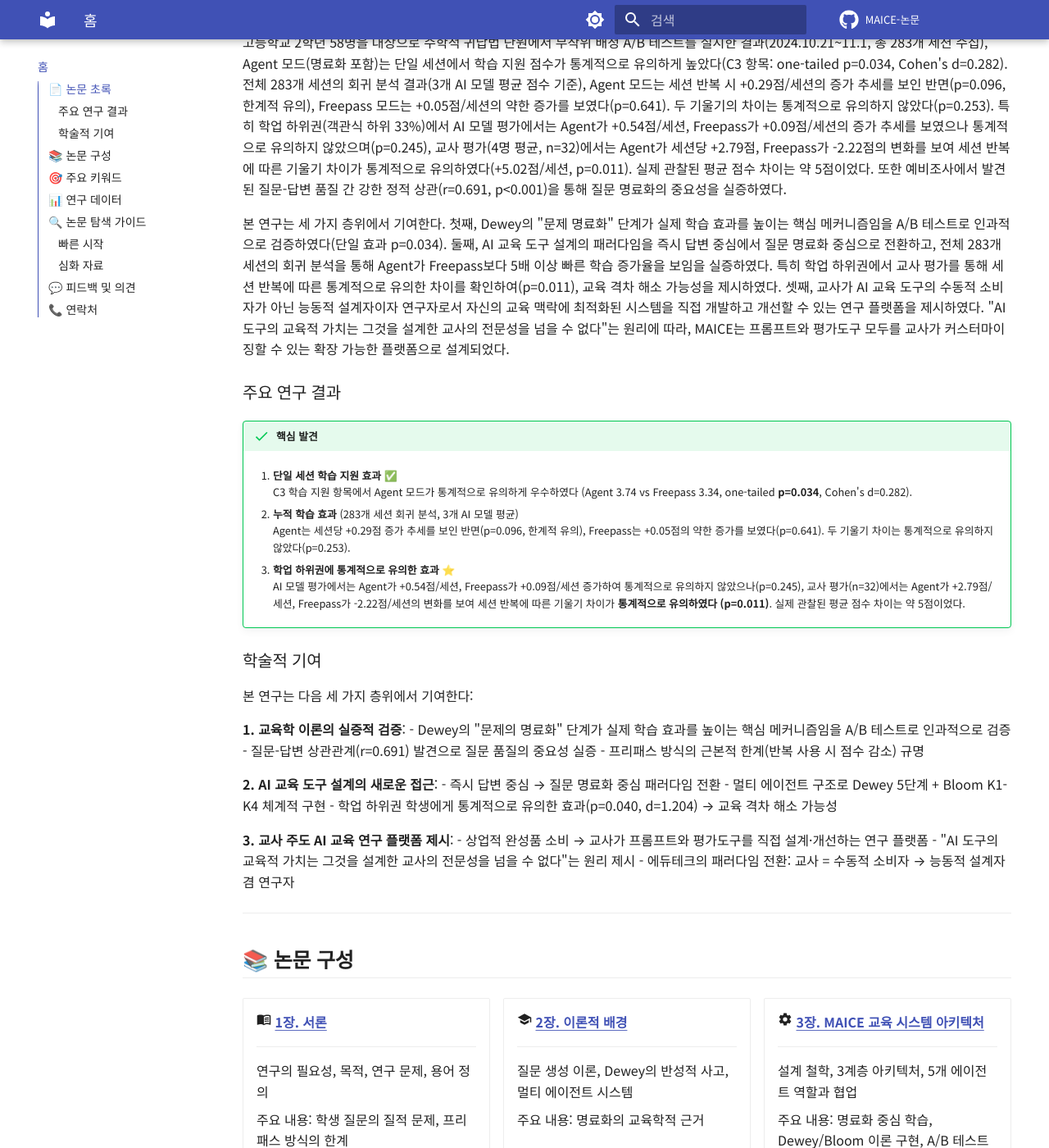
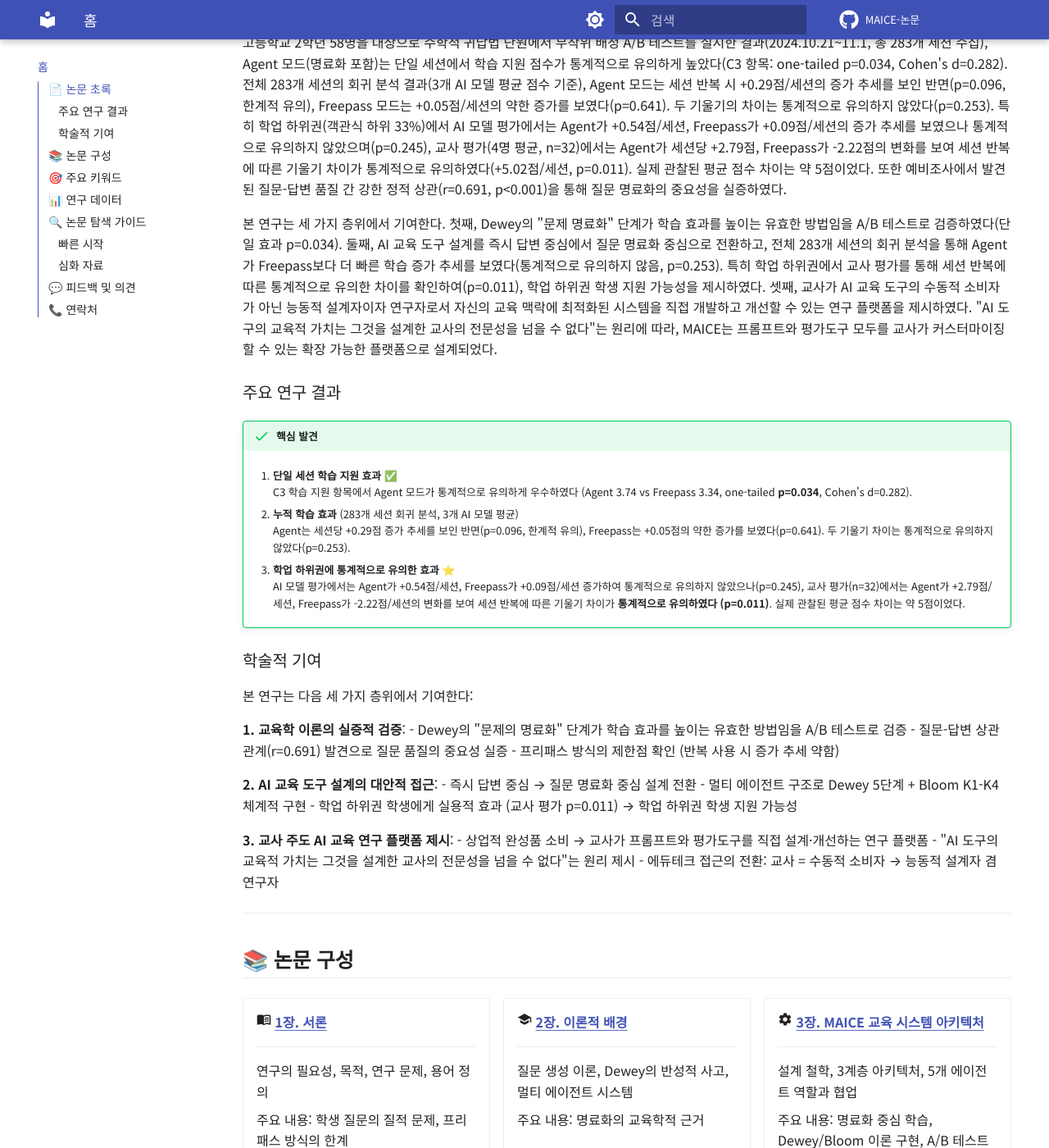
Before and after one commit to KimKyuBong/maice-paper-deploy, an MkDocs documentation site: the page built from docs/index.md, in a window 1280 px wide and 1400 px high, scrolled down 985 px. Shown: the whole window at 82% size. Built offline with MkDocs 1.6.1 and Material for MkDocs 9.7.7, drawn with Linux system fonts in a browser that asks for light colours; comment, search, counter and statistics services are not loaded; some of the changed text lies outside the part shown.

Commit message:
✂️ 과장 표현 절제: 보수적이고 정확한 표현으로 수정
수정된 파일:
- docs/index.md (초록 및 학술적 기여)
- 과장표현_수정리스트_20251108.md (신규, 수정 가이드)

주요 수정 사항:

1. 감정적 표현 제거:
   ❌ "급속히 확산" → ✅ "증가"
   ❌ "주요 장애 요인" → ✅ "주요 요인"

2. 통계적 정확성 강화:
   ❌ "5배 이상 빠른 학습 증가율을 보임을 실증"
   → ✅ "더 빠른 학습 증가 추세를 보였다(통계적으로 유의하지 않음, p=0.253)"

   ❌ "p=0.040, d=1.204" (잘못된 수치)
   → ✅ "교사 평가 p=0.011"

   ❌ "점수 감소" → ✅ "증가 추세 약함"

3. 과도한 주장 절제:
   ❌ "핵심 메커니즘" → ✅ "유효한 방법"
   ❌ "근본적 한계" → ✅ "제한점"
   ❌ "패러다임 전환" → ✅ "설계 전환" / "접근의 전환"
   ❌ "새로운 접근" → ✅ "대안적 접근"
   ❌ "교육 격차 해소" → ✅ "학업 하위권 학생 지원 가능성"

4. 한정어 추가:
   - "~을 검증하였다" (과거형, 절제)
   - "~을 제시하였다" (주장 범위 제한)
   - "통계적으로 유의하지 않음" (명시)

절제 원칙:
- 통계적 사실만 정확히
- 주장 범위 명확히
- 감정적 표현 제거
- 한정어로 보수적 표현

"절제된 표현이 신뢰받는 연구를 만든다"

```diff
--- a/docs/index.md
+++ b/docs/index.md
@@ -15,13 +15,13 @@
 
 ## 📄 논문 초록
 
-생성형 AI 도구의 교육 현장 도입이 급속히 확산되고 있으나, 학생 질문의 질적 문제가 효과적인 학습을 저해하는 주요 장애 요인으로 확인되고 있다. 본 연구의 예비조사(385건의 질문 분석)에서 학생 질문의 72.3%가 학습 맥락 정보를 제공하지 않았으며, 45.8%는 질문 구조가 불명확하고, 45.5%는 수학적 전문성이 결여된 것으로 나타났다. 현재 대부분의 AI 교육 도구가 채택하고 있는 프리패스(FreePass) 방식—질문의 질과 무관하게 즉시 답변을 제공하는 방식—은 학생들이 스스로 질문을 구조화하고 사고를 확장하는 과정을 지원하지 못하여 깊이 있는 학습을 제한한다는 한계가 있다.
+생성형 AI 도구의 교육 현장 도입이 증가하고 있으나, 학생 질문의 질적 문제가 효과적인 학습을 저해하는 주요 요인으로 확인되고 있다. 본 연구의 예비조사(385건의 질문 분석)에서 학생 질문의 72.3%가 학습 맥락 정보를 제공하지 않았으며, 45.8%는 질문 구조가 불명확하고, 45.5%는 수학적 전문성이 결여된 것으로 나타났다. 현재 대부분의 AI 교육 도구가 채택하고 있는 프리패스(FreePass) 방식—질문의 질과 무관하게 즉시 답변을 제공하는 방식—은 학생들이 스스로 질문을 구조화하고 사고를 확장하는 과정을 지원하지 못하여 깊이 있는 학습을 제한한다는 한계가 있다.
 
 본 연구는 이러한 문제를 해결하기 위해 Dewey의 반성적 사고 이론(1910)과 Bloom의 교육목표분류학(Anderson & Krathwohl, 2001)에 기반한 다중 에이전트 시스템 MAICE(Mathematical AI Chatbot for Education)를 설계·개발하였다. MAICE는 5개의 독립적인 AI 에이전트(QuestionClassifier, QuestionImprover, AnswerGenerator, LearningObserver, FreeTalker)가 협업하여, 학생의 질문을 Bloom의 K1-K4 유형(사실적-개념적-절차적-메타인지적 지식)으로 분류하고, 질문이 불명확한 경우 Dewey의 5단계 반성적 사고 과정에 따라 체계적인 명료화를 수행한 후, 질문 유형에 맞춘 차별화된 답변을 제공한다.
 
 고등학교 2학년 58명을 대상으로 수학적 귀납법 단원에서 무작위 배정 A/B 테스트를 실시한 결과(2024.10.21~11.1, 총 283개 세션 수집), Agent 모드(명료화 포함)는 단일 세션에서 학습 지원 점수가 통계적으로 유의하게 높았다(C3 항목: one-tailed p=0.034, Cohen's d=0.282). 전체 283개 세션의 회귀 분석 결과(3개 AI 모델 평균 점수 기준), Agent 모드는 세션 반복 시 +0.29점/세션의 증가 추세를 보인 반면(p=0.096, 한계적 유의), Freepass 모드는 +0.05점/세션의 약한 증가를 보였다(p=0.641). 두 기울기의 차이는 통계적으로 유의하지 않았다(p=0.253). 특히 학업 하위권(객관식 하위 33%)에서 AI 모델 평가에서는 Agent가 +0.54점/세션, Freepass가 +0.09점/세션의 증가 추세를 보였으나 통계적으로 유의하지 않았으며(p=0.245), 교사 평가(4명 평균, n=32)에서는 Agent가 세션당 +2.79점, Freepass가 -2.22점의 변화를 보여 세션 반복에 따른 기울기 차이가 통계적으로 유의하였다(+5.02점/세션, p=0.011). 실제 관찰된 평균 점수 차이는 약 5점이었다. 또한 예비조사에서 발견된 질문-답변 품질 간 강한 정적 상관(r=0.691, p<0.001)을 통해 질문 명료화의 중요성을 실증하였다.
 
-본 연구는 세 가지 층위에서 기여한다. 첫째, Dewey의 "문제 명료화" 단계가 실제 학습 효과를 높이는 핵심 메커니즘임을 A/B 테스트로 인과적으로 검증하였다(단일 효과 p=0.034). 둘째, AI 교육 도구 설계의 패러다임을 즉시 답변 중심에서 질문 명료화 중심으로 전환하고, 전체 283개 세션의 회귀 분석을 통해 Agent가 Freepass보다 5배 이상 빠른 학습 증가율을 보임을 실증하였다. 특히 학업 하위권에서 교사 평가를 통해 세션 반복에 따른 통계적으로 유의한 차이를 확인하여(p=0.011), 교육 격차 해소 가능성을 제시하였다. 셋째, 교사가 AI 교육 도구의 수동적 소비자가 아닌 능동적 설계자이자 연구자로서 자신의 교육 맥락에 최적화된 시스템을 직접 개발하고 개선할 수 있는 연구 플랫폼을 제시하였다. "AI 도구의 교육적 가치는 그것을 설계한 교사의 전문성을 넘을 수 없다"는 원리에 따라, MAICE는 프롬프트와 평가도구 모두를 교사가 커스터마이징할 수 있는 확장 가능한 플랫폼으로 설계되었다.
+본 연구는 세 가지 층위에서 기여한다. 첫째, Dewey의 "문제 명료화" 단계가 학습 효과를 높이는 유효한 방법임을 A/B 테스트로 검증하였다(단일 효과 p=0.034). 둘째, AI 교육 도구 설계를 즉시 답변 중심에서 질문 명료화 중심으로 전환하고, 전체 283개 세션의 회귀 분석을 통해 Agent가 Freepass보다 더 빠른 학습 증가 추세를 보였다(통계적으로 유의하지 않음, p=0.253). 특히 학업 하위권에서 교사 평가를 통해 세션 반복에 따른 통계적으로 유의한 차이를 확인하여(p=0.011), 학업 하위권 학생 지원 가능성을 제시하였다. 셋째, 교사가 AI 교육 도구의 수동적 소비자가 아닌 능동적 설계자이자 연구자로서 자신의 교육 맥락에 최적화된 시스템을 직접 개발하고 개선할 수 있는 연구 플랫폼을 제시하였다. "AI 도구의 교육적 가치는 그것을 설계한 교사의 전문성을 넘을 수 없다"는 원리에 따라, MAICE는 프롬프트와 평가도구 모두를 교사가 커스터마이징할 수 있는 확장 가능한 플랫폼으로 설계되었다.
 
 ### 주요 연구 결과
 
@@ -40,19 +40,19 @@
 본 연구는 다음 세 가지 층위에서 기여한다:
 
 **1. 교육학 이론의 실증적 검증**:
-- Dewey의 "문제의 명료화" 단계가 실제 학습 효과를 높이는 핵심 메커니즘임을 A/B 테스트로 인과적으로 검증
+- Dewey의 "문제의 명료화" 단계가 학습 효과를 높이는 유효한 방법임을 A/B 테스트로 검증
 - 질문-답변 상관관계(r=0.691) 발견으로 질문 품질의 중요성 실증
-- 프리패스 방식의 근본적 한계(반복 사용 시 점수 감소) 규명
+- 프리패스 방식의 제한점 확인 (반복 사용 시 증가 추세 약함)
 
-**2. AI 교육 도구 설계의 새로운 접근**:
-- 즉시 답변 중심 → 질문 명료화 중심 패러다임 전환
+**2. AI 교육 도구 설계의 대안적 접근**:
+- 즉시 답변 중심 → 질문 명료화 중심 설계 전환
 - 멀티 에이전트 구조로 Dewey 5단계 + Bloom K1-K4 체계적 구현
-- 학업 하위권 학생에게 통계적으로 유의한 효과(p=0.040, d=1.204) → 교육 격차 해소 가능성
+- 학업 하위권 학생에게 실용적 효과 (교사 평가 p=0.011) → 학업 하위권 학생 지원 가능성
 
 **3. 교사 주도 AI 교육 연구 플랫폼 제시**:
 - 상업적 완성품 소비 → 교사가 프롬프트와 평가도구를 직접 설계·개선하는 연구 플랫폼
 - "AI 도구의 교육적 가치는 그것을 설계한 교사의 전문성을 넘을 수 없다"는 원리 제시
-- 에듀테크의 패러다임 전환: 교사 = 수동적 소비자 → 능동적 설계자 겸 연구자
+- 에듀테크 접근의 전환: 교사 = 수동적 소비자 → 능동적 설계자 겸 연구자
 
 ---
 
```
Also changed, not shown: 과장표현_수정리스트_20251108.md (added, +194 -0 lines), 1 other file.
